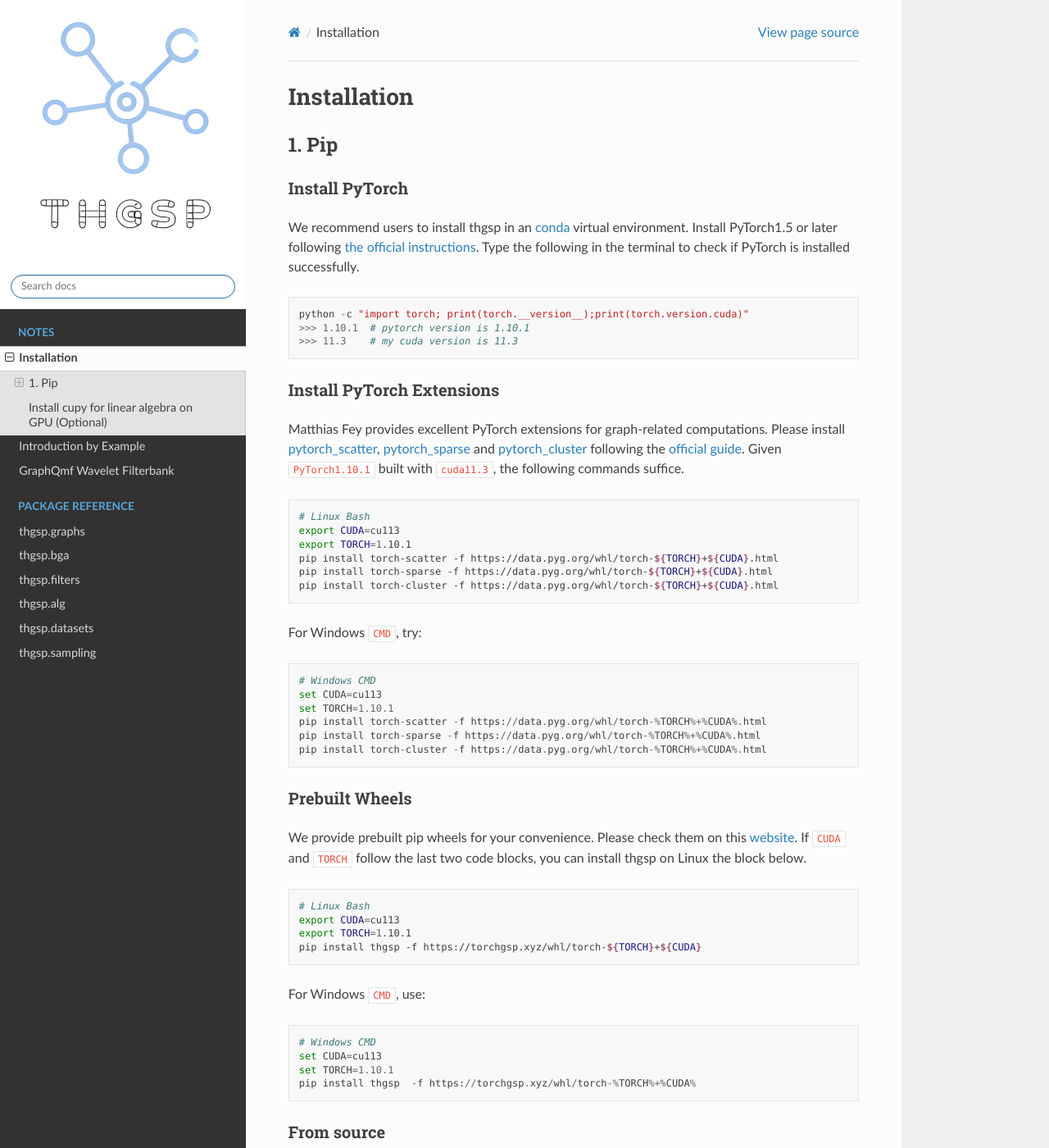
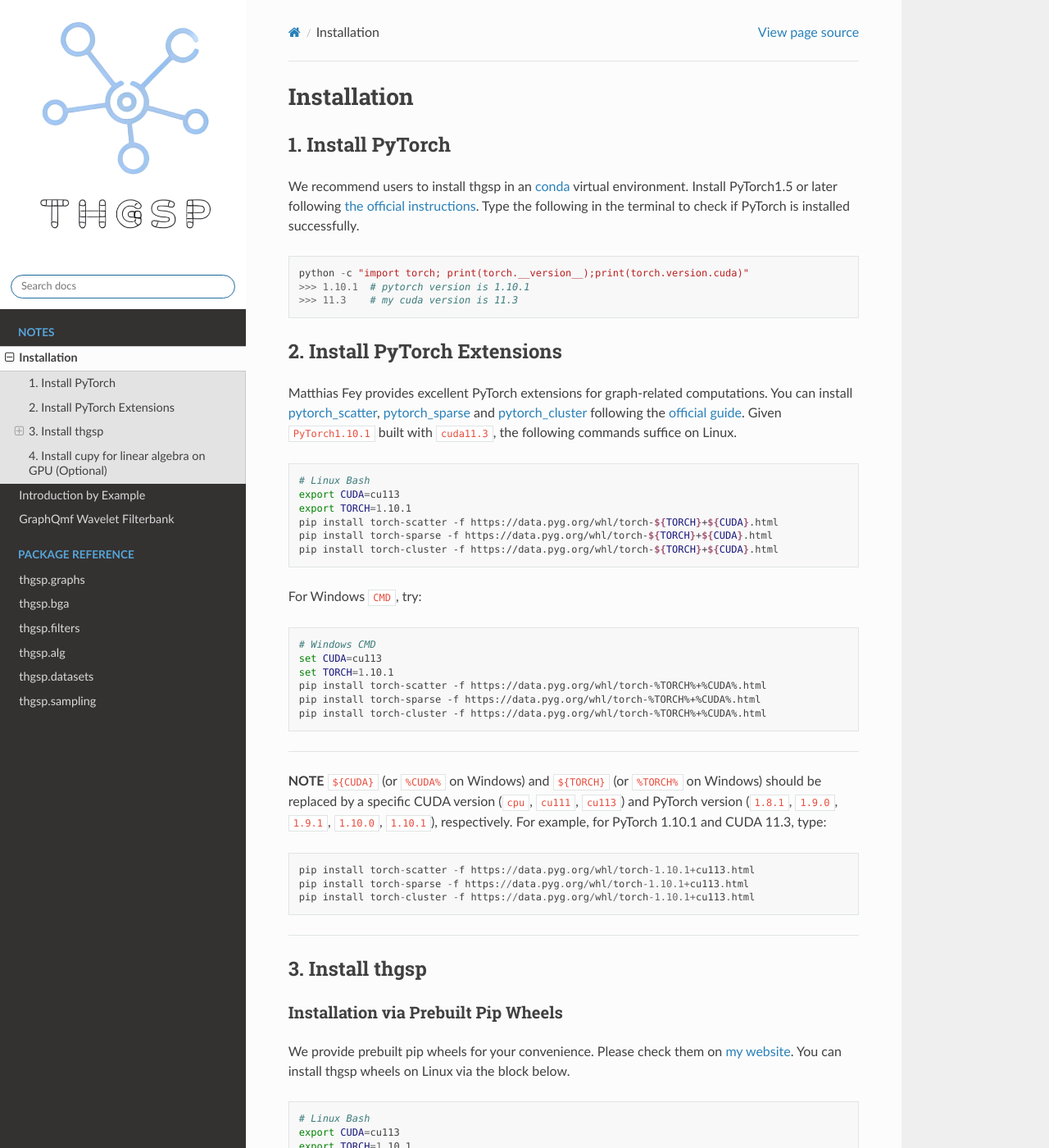
Before and after one commit to bwdeng20/thgsp, a Sphinx documentation site: the page built from docs/source/notes/installation.md, in a window 1280 px wide and 1400 px high. Shown: the whole window at 82% size. Built offline with Sphinx 7.4.7 and the Read the Docs theme 2.0.0, drawn with Linux system fonts in a browser that asks for light colours; the version number is read from the project's files by our own code; some of the changed text lies outside the part shown.

Commit message:
style:
[skip ci]

````diff
--- a/docs/source/notes/installation.md
+++ b/docs/source/notes/installation.md
@@ -14,14 +12,14 @@ python -c "import torch; print(torch.__version__);print(torch.version.cuda)"
 >>> 11.3    # my cuda version is 11.3
 ```
 
-### Install PyTorch Extensions
+## 2. Install PyTorch Extensions
 
-Matthias Fey provides excellent PyTorch extensions for graph-related computations. Please install
+Matthias Fey provides excellent PyTorch extensions for graph-related computations. You can install
 [pytorch_scatter](https://github.com/rusty1s/pytorch_scatter),
 [pytorch_sparse](https://github.com/rusty1s/pytorch_sparse) and
 [pytorch_cluster](https://github.com/rusty1s/pytorch_cluster) following the
 [official guide](https://pytorch-geometric.readthedocs.io/en/latest/notes/installation.html). Given `PyTorch1.10.1`
-built with `cuda11.3`, the following commands suffice.
+built with `cuda11.3`, the following commands suffice on Linux.
 
 ``` shell
 # Linux Bash
@@ -34,7 +32,7 @@ pip install torch-cluster -f https://data.pyg.org/whl/torch-${TORCH}+${CUDA}.htm
 
 For Windows `CMD`, try:
 
-```
+``` shell
 # Windows CMD
 set CUDA=cu113
 set TORCH=1.10.1
@@ -42,26 +40,38 @@ pip install torch-scatter -f https://data.pyg.org/whl/torch-%TORCH%+%CUDA%.html
 pip install torch-sparse -f https://data.pyg.org/whl/torch-%TORCH%+%CUDA%.html
 pip install torch-cluster -f https://data.pyg.org/whl/torch-%TORCH%+%CUDA%.html
 ```
+---
+**NOTE**
+`${CUDA}` (or `%CUDA%` on Windows) and `${TORCH}` (or `%TORCH%` on Windows) should be replaced by a specific CUDA
+version (`cpu`, `cu111`, `cu113`) and PyTorch version (`1.8.1`, `1.9.0`, `1.9.1`, `1.10.0`, `1.10.1`), respectively.
+For example, for PyTorch 1.10.1 and CUDA 11.3, type:
+```
+pip install torch-scatter -f https://data.pyg.org/whl/torch-1.10.1+cu113.html
+pip install torch-sparse -f https://data.pyg.org/whl/torch-1.10.1+cu113.html
+pip install torch-cluster -f https://data.pyg.org/whl/torch-1.10.1+cu113.html
+```
+---
+## 3. Install thgsp
 
-### Prebuilt Wheels
-We provide prebuilt pip wheels for your convenience. Please check them on this [website](https://torchgsp.xyz/whl/).
-If `CUDA` and `TORCH` follow the last two code blocks, you can install thgsp on Linux the block below.
+### Installation via Prebuilt Pip Wheels
+We provide prebuilt pip wheels for your convenience. Please check them on [my website](https://wheel.torchgsp.xyz/whl).
+You can install thgsp wheels on Linux via the block below.
 
 ``` shell
 # Linux Bash
 export CUDA=cu113
 export TORCH=1.10.1
-pip install thgsp -f https://torchgsp.xyz/whl/torch-${TORCH}+${CUDA}
+pip install thgsp -f https://wheel.torchgsp.xyz/whl/torch-${TORCH}+${CUDA}
 ```
 For Windows `CMD`, use:
 ```
 # Windows CMD
 set CUDA=cu113
 set TORCH=1.10.1
-pip install thgsp  -f https://torchgsp.xyz/whl/torch-%TORCH%+%CUDA%
+pip install thgsp  -f https://wheel.torchgsp.xyz/whl/torch-%TORCH%+%CUDA%
 ```
 
-### From source
+### Installation from Source
 
 You can install it from source. Clone the thgsp repository from  `github`.
 
@@ -76,7 +86,7 @@ cd thgsp
 pip install .
 ```
 
-## Install cupy for linear algebra on GPU (Optional)
+## 4. Install cupy for linear algebra on GPU (Optional)
 
 If you do NOT have an Nvidia GPU, please skip this section.
 
--- a/setup.py
+++ b/setup.py
@@ -93,7 +93,6 @@ install_requires = [
     "torchvision",
     "ray",
     "sklearn",
-    "numpy",
     "scipy",
     "networkx",
     "numba",
--- a/thgsp/__init__.py
+++ b/thgsp/__init__.py
@@ -22,8 +22,8 @@ from thgsp.graphs import (  # noqa
     random_graph,
 )
 
-from .convert import to_cpx  # noqa
 from .convert import (
+    to_cpx,
     from_cpx,
     get_array_module,
     get_ddd,
@@ -42,8 +42,8 @@ cpp_tools = ["_version", "_dsatur", "_bsgda"]
 for tool in cpp_tools:
     torch.ops.load_library(
         importlib.machinery.PathFinder()
-        .find_spec(f"{tool}_{suffix}", [osp.dirname(__file__)])
-        .origin
+            .find_spec(f"{tool}_{suffix}", [osp.dirname(__file__)])
+            .origin
     )
 
 if torch.cuda.is_available():  # pragma: no cover
````
Also changed, not shown: other parts of docs/source/notes/installation.md (+1 -3 lines), 1 other file.
